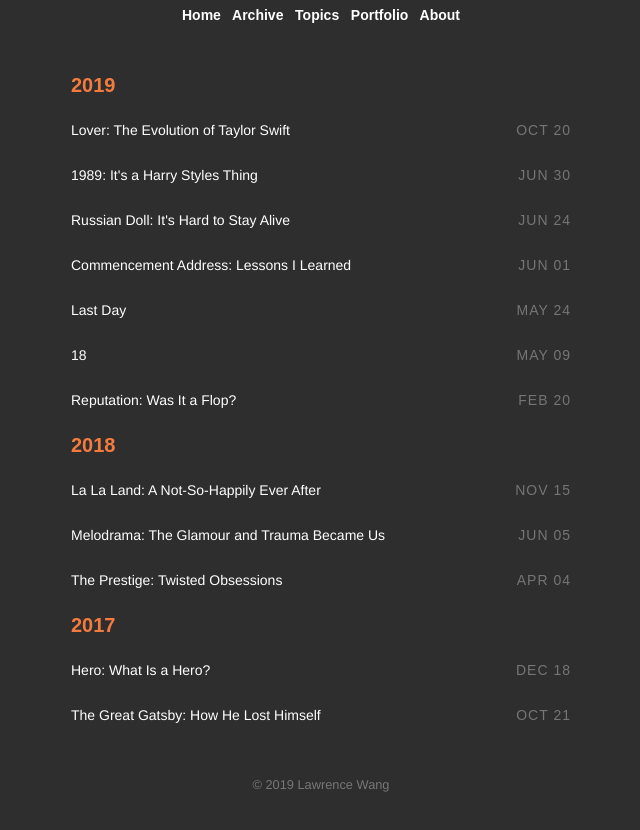
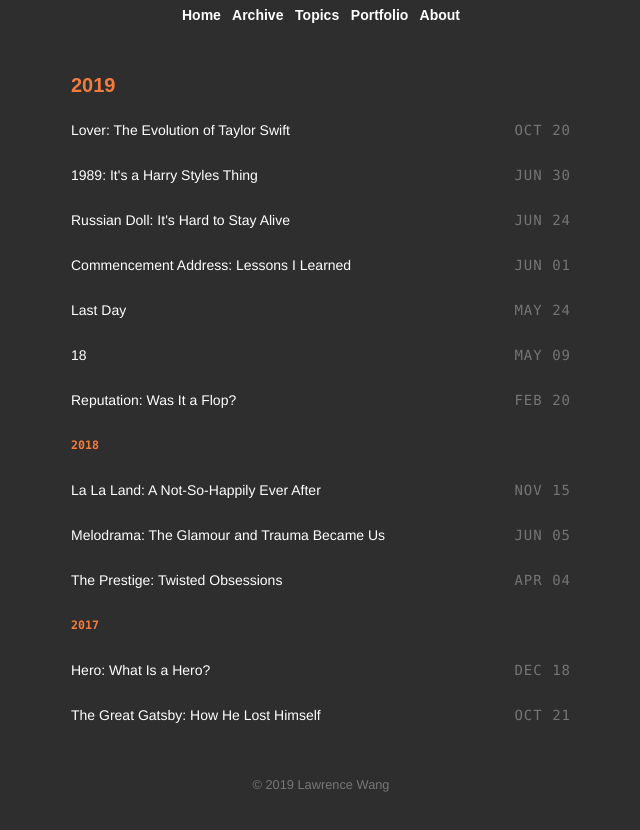
Before and after one commit to law-wang/blog-1.1, a Jekyll site: the page built from pages/archive.html, in a window 1280 px wide. Shown: the part 286-1116 px from the top of the page, without its empty margins (319-959 px from the left). Built offline with Jekyll 4.4.1, drawn with Linux system fonts in a browser that asks for light colours; some web fonts are replaced.

Commit message:
changed fonts

```diff
--- a/_sass/main.scss
+++ b/_sass/main.scss
@@ -184,9 +184,10 @@
 }
 code,
 pre,
-.code {
+.code-year {
   font-family: "rig-solid-bold-fill", sans-serif;
 }
+.code,
 .footnotes {
   font-family: Consolas, monaco, monospace;
 }
--- a/pages/archive.html
+++ b/pages/archive.html
@@ -8,12 +8,12 @@
 
 	{% for post in site.posts %}
 		{% unless post.next %}
-			<h3 class="code">{{ post.date | date: '%Y' }}</h3>
+			<h3 class="code-year">{{ post.date | date: '%Y' }}</h3>
 		{% else %}
 			{% capture year %}{{ post.date | date: '%Y' }}{% endcapture %}
 			{% capture nyear %}{{ post.next.date | date: '%Y' }}{% endcapture %}
 			{% if year != nyear %}
-				<h3 class="code">{{ post.date | date: '%Y' }}</h3>
+				<h5 class="code">{{ post.date | date: '%Y' }}</h5>
 			{% endif %}
 		{% endunless %}
 
```
